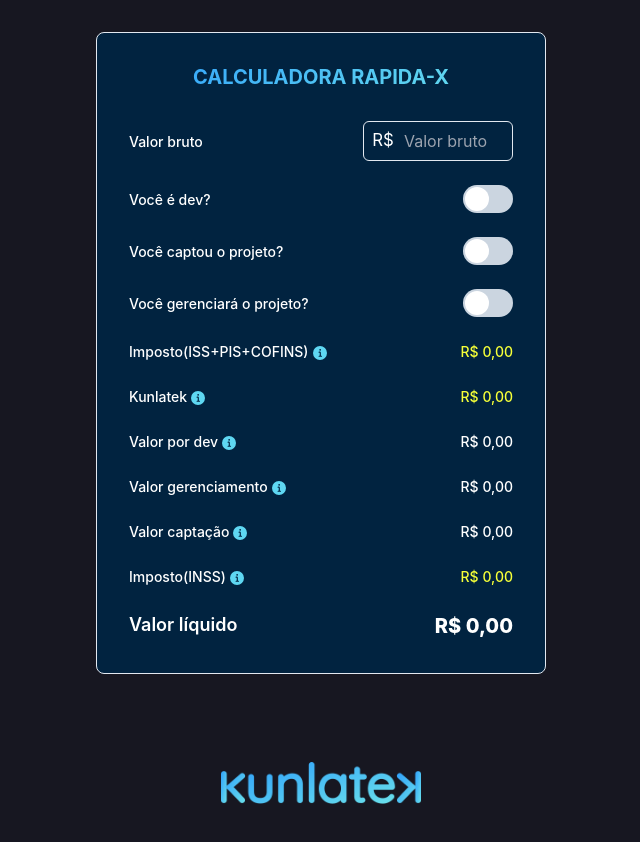
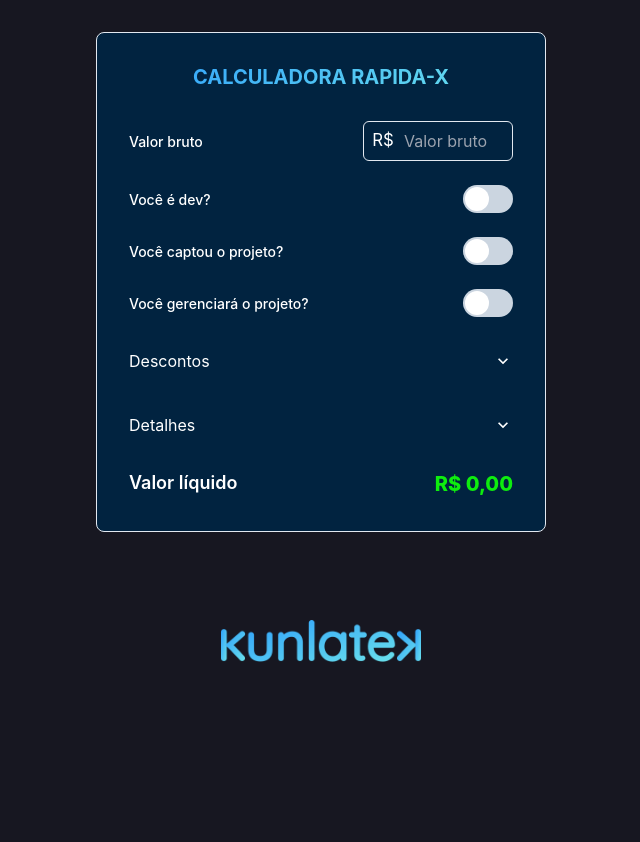
Before and after one commit to robertobdev/kunlatek-rapida-x-calculator, a Next.js app: page / in a window 1280 px wide. Shown: the top 842 px of the page, without its empty margins (319-959 px from the left). After the commit the page ends 800 px from the top, so only its background shows below. Built offline with nearby package versions, Linux system fonts and the light colour scheme.

Commit message:
Refactory

```diff
--- /dev/null
+++ b/src/components/details.tsx
@@ -0,0 +1,40 @@
+import { formatPrice } from "@/utils/format-price";
+import { Accordion, AccordionButton, AccordionIcon, AccordionItem, AccordionPanel, Box } from "@chakra-ui/react";
+import { OrderSummaryItem } from "./order-summary-item";
+
+type DetailsComponentProps = {
+  founders: number;
+  dev: number;
+  acquire: number;
+  manager: number;
+};
+export const DetailsComponent = ({ founders, dev, acquire, manager }: DetailsComponentProps) => {
+  return (
+    <Accordion allowToggle className="text-white">
+      <AccordionItem className="border-none">
+        <h2>
+          <AccordionButton className="!px-0">
+            <Box as='span' flex='1' textAlign='left'>
+              Detalhes
+            </Box>
+            <AccordionIcon />
+          </AccordionButton>
+        </h2>
+        <AccordionPanel pb={4} >
+          <OrderSummaryItem
+            label="Valor por dev"
+            tooltipLabel={`Valor total: ${formatPrice(dev * founders)} para 3 devs`}
+            value={formatPrice(dev)} />
+          <OrderSummaryItem
+            label="Valor captação"
+            tooltipLabel='Valor Bruto'
+            value={formatPrice(acquire)} />
+          <OrderSummaryItem
+            label="Valor gerenciamento"
+            tooltipLabel='Valor Bruto'
+            value={formatPrice(manager)} />
+        </AccordionPanel>
+      </AccordionItem>
+    </Accordion>
+  );
+};
--- /dev/null
+++ b/src/components/discounts.tsx
@@ -0,0 +1,46 @@
+import { formatPrice } from "@/utils/format-price";
+import { Accordion, AccordionButton, AccordionIcon, AccordionItem, AccordionPanel, Box } from "@chakra-ui/react";
+import { OrderSummaryItem } from "./order-summary-item";
+
+type DiscountsComponentProps = {
+  issPisConfins: number;
+  kunlatekFee: number;
+  kunlatek: number;
+  inss: number;
+};
+export const DiscountsComponent = ({ issPisConfins, kunlatekFee, kunlatek, inss }: DiscountsComponentProps) => {
+  return (
+    <Accordion allowToggle className="text-white">
+      <AccordionItem className="border-none">
+        <h2>
+          <AccordionButton className="!px-0">
+            <Box as='span' flex='1' textAlign='left'>
+              Descontos
+            </Box>
+            <AccordionIcon />
+          </AccordionButton>
+        </h2>
+        <AccordionPanel pb={4} >
+          <OrderSummaryItem
+            tooltipLabel="ISS + PIS + COFINS incide sob o valor bruto e é fixado em 5,65%"
+            label="Imposto(ISS+PIS+COFINS)"
+            isNegativeValue={true}
+            value={formatPrice(issPisConfins * -1)}
+          />
+          <OrderSummaryItem
+            label="Kunlatek"
+            tooltipLabel={'Kunlatek incide sob o valor bruto - Impostos(Iss PIS e COFINS) e é fixado em ' + kunlatekFee * 100 + '%'}
+            isNegativeValue={true}
+            value={formatPrice(kunlatek * -1)}
+          />
+          <OrderSummaryItem
+            label="Imposto(INSS)"
+            tooltipLabel="INSS incide sob o valor bruto do dev e é fixado em 20% com teto de R$ 1400,00"
+            isNegativeValue={true}
+            value={formatPrice(inss * -1)}
+          />
+        </AccordionPanel>
+      </AccordionItem>
+    </Accordion>
+  );
+};
--- /dev/null
+++ b/src/components/switch.tsx
@@ -0,0 +1,30 @@
+import { InputGroup, InputLeftElement, Switch } from "@chakra-ui/react";
+import { OrderSummaryItem } from "./order-summary-item";
+
+type SwitchComponentProps = {
+  title: string;
+  isChecked: boolean;
+  handleSwitch: (isChecked: boolean, type: string) => void;
+  type: string;
+};
+export const SwitchComponent = ({ title, isChecked, handleSwitch, type }: SwitchComponentProps) => {
+  return (
+    <OrderSummaryItem
+      label={title}
+    >
+      <InputGroup width={150} justifyContent="end">
+        <InputLeftElement
+          pointerEvents="none"
+          color="#FFFFFF"
+          fontSize="1.2em"
+        />
+        <Switch
+          size='lg'
+          color="#FFFFFF"
+          isChecked={isChecked}
+          onChange={({ target }) => handleSwitch(target.checked, type)}
+        />
+      </InputGroup>
+    </OrderSummaryItem>
+  );
+};
--- a/src/pages/index.tsx
+++ b/src/pages/index.tsx
@@ -1,3 +1,6 @@
+import { DetailsComponent } from '@/components/details';
+import { DiscountsComponent } from '@/components/discounts';
+import { SwitchComponent } from '@/components/switch';
 import { formatPrice } from '@/utils/format-price';
 import {
   Flex,
@@ -6,9 +9,9 @@
   InputGroup,
   InputLeftElement,
   Stack,
-  Switch,
   Text
 } from '@chakra-ui/react';
+import Head from 'next/head';
 import * as React from 'react';
 import { OrderSummaryItem } from '../components/order-summary-item';
 interface CalculateGrossValues {
@@ -23,97 +26,98 @@
   _isAcquire: boolean;
   _isManager: boolean;
 }
+
+type Switchs = {
+  dev: boolean;
+  acquire: boolean;
+  manager: boolean;
+};
+type Discounts = {
+  govermentIssPisConfins: number;
+  kunlatek: number;
+  inss: number;
+};
+type Details = {
+  dev: number;
+  acquire: number;
+  manager: number;
+};
 export default function Home() {
-  const [totalGrossValue, setTotalGrossValue] = React.useState('');
-  const [kunlatek, setKunlatek] = React.useState(0);
-  const [devGross, setDevGross] = React.useState(0);
-  const [managerGross, setManagerGross] = React.useState(0);
-  const [acquireGross, setAcquireGross] = React.useState(0);
-  const [inss, setInss] = React.useState(0);
-  const [issPisCofins, setIssPisCofins] = React.useState(0);
+  const KUNLATEK_FEE = 0.05;
+  const GOVERMENT_FEE = 0.0565;
+  const INSS_LIMIT = 1400;
+  const FOUNDERS = 3;
+  const FOUNDERS_PERCENT = 0.7;
+  const MANGAER_PERCENT = 0.15;
+  const ACQUIRE_PERCENT = 0.15;
+
+  const [switchs, setSwitchs] = React.useState<Switchs>({
+    dev: false,
+    acquire: false,
+    manager: false
+  });
+  const [details, setDetails] = React.useState<Details>({
+    dev: 0,
+    acquire: 0,
+    manager: 0,
+  });
+
+  const [grossInput, setGrossInput] = React.useState<string>('');
+
+  const [discounts, setDiscounts] = React.useState<Discounts>({
+    govermentIssPisConfins: 0,
+    kunlatek: 0,
+    inss: 0
+  });
   const [net, setNet] = React.useState(0);
-  const [isDev, setIsDev] = React.useState(false);
-  const [isManager, setIsManager] = React.useState(false);
-  const [isAcquire, setIsAcquire] = React.useState(false);
-  const KunlatekFee = 0.05;
-  const GovermentFee = 0.0565;
-  const InssLimit = 1400;
-  const Founders = 3;
-  const FoundersPercent = 0.7;
-  const ManagerPercent = 0.15;
-  const AcquirePercent = 0.15;
 
-  const handleGrossValue = (value: string | boolean, switchType: any = null) => {
-    if (!switchType) {
-      setTotalGrossValue(value as string);
-    }
-    const { _kunlatek, _devGross, _issPisCofins, _inss, _net, _acquireGross, _managerGross, _isDev, _isAcquire, _isManager } =
-      calculateGrossValue(Number(value), switchType);
-    setKunlatek(_kunlatek * -1);
-    setDevGross(_devGross);
-    setInss(_inss * -1);
-    setIssPisCofins(_issPisCofins * -1);
-    setNet(_net);
-    setAcquireGross(_acquireGross);
-    setManagerGross(_managerGross);
-    setIsDev(_isDev);
-    setIsAcquire(_isAcquire);
-    setIsManager(_isManager);
+  const handleSwitchs = (value: boolean, switchType: string) => {
+    setSwitchs({ ...switchs, [switchType]: value });
   };
 
-  const calculateGrossValue = (value: any, switchType: any = null): CalculateGrossValues => {
-    let _userGross = 0;
-    let _isDev = isDev;
-    let _isAcquire = isAcquire;
-    let _isManager = isManager;
-    const totalGrossFuncValue = switchType ? totalGrossValue : value;
-    const _totalGrossValue = Number(totalGrossFuncValue) * (1 - GovermentFee);
-    const _kunlatek = _totalGrossValue * KunlatekFee;
-    const _devGross = ((_totalGrossValue - _kunlatek) * FoundersPercent) / Founders;
-    const _managerGross = (_totalGrossValue - _kunlatek) * ManagerPercent;
-    const _acquireGross = (_totalGrossValue - _kunlatek) * AcquirePercent;
-    switch (switchType) {
-      case 'dev':
-        _isDev = value;
-
-        break;
-      case 'acquire':
-        _isAcquire = value;
-        break;
-      case 'manager':
-        _isManager = value;
-        break;
-      default:
-        break;
-    }
-    if (_isDev) {
-      _userGross += _devGross;
-    }
-    if (_isAcquire) {
-      _userGross += _acquireGross;
-    }
-    if (_isManager) {
-      _userGross += _managerGross;
-    }
-
-    const _inssRaw = _userGross * 0.2;
-    const _inss = _inssRaw < InssLimit ? _inssRaw : InssLimit;
-
-    return {
-      _kunlatek,
-      _devGross,
-      _managerGross,
-      _acquireGross,
-      _issPisCofins: value - _totalGrossValue,
-      _inss,
-      _net: _userGross - _inss,
-      _isDev,
-      _isAcquire,
-      _isManager
-    };
+  const handleGrossInput = (value: string) => {
+    setGrossInput(value);
   };
 
+  React.useEffect(() => {
+    const govermentIssPisConfins = Number(grossInput) * GOVERMENT_FEE;
+    const grossMinusGovermentFee = Number(grossInput) - govermentIssPisConfins;
+    const kunlatek = grossMinusGovermentFee * KUNLATEK_FEE;
+    const grossMinusGovermentFeeMinusKunlatekFee = grossMinusGovermentFee - kunlatek;
+
+    let net = 0;
+
+    const _details = {
+      dev: (grossMinusGovermentFeeMinusKunlatekFee * FOUNDERS_PERCENT) / FOUNDERS,
+      acquire: grossMinusGovermentFeeMinusKunlatekFee * ACQUIRE_PERCENT,
+      manager: grossMinusGovermentFeeMinusKunlatekFee * MANGAER_PERCENT,
+    };
+    console.log(grossMinusGovermentFeeMinusKunlatekFee);
+
+    Object.keys(switchs).forEach((item: string) => {
+      if (switchs[item as keyof Switchs]) {
+        net += _details[item as keyof Details];
+      }
+    });
+
+    const _inssRaw = net * 0.2;
+    const inss = _inssRaw < INSS_LIMIT ? _inssRaw : INSS_LIMIT;
+
+    setDiscounts({
+      govermentIssPisConfins,
+      kunlatek,
+      inss
+    });
+    setDetails(_details);
+    setNet(net - inss);
+
+  }, [switchs, grossInput]);
+
   return (
+    <>
+      <Head>
+        <title>Calculadora RapidaX - Kunlatek</title>
+      </Head>
       <Stack
         margin="8"
         spacing="8"
@@ -121,7 +125,6 @@
         bgColor="#012340"
         rounded="lg"
         className="sm:w-[450px] p-4 sm:p-8"
-    // width="450px"
       >
         <Heading
           textAlign="center"
@@ -149,95 +152,33 @@
                 color="#FFFFFF"
                 placeholder="Valor bruto"
                 type="number"
-              value={totalGrossValue}
-              onChange={({ target }) => handleGrossValue(target.value)}
+                value={grossInput}
+                onChange={({ target }) => handleGrossInput(target.value)}
               />
             </InputGroup>
           </OrderSummaryItem>
-        <OrderSummaryItem
-          label="Você é dev?"
-        >
-          <InputGroup width={150} justifyContent="end">
-            <InputLeftElement
-              pointerEvents="none"
-              color="#FFFFFF"
-              fontSize="1.2em"
-            />
-            <Switch
-              size='lg'
-              color="#FFFFFF"
-              isChecked={isDev}
-              onChange={({ target }) => handleGrossValue(target.checked, 'dev')}
-            />
-          </InputGroup>
-        </OrderSummaryItem>
-        <OrderSummaryItem
-          label="Você captou o projeto?"
-        >
-          <InputGroup width={150} justifyContent="end">
-            <InputLeftElement
-              pointerEvents="none"
-              color="#FFFFFF"
-              fontSize="1.2em"
-            />
-            <Switch
-              size='lg'
-              color="#FFFFFF"
-              isChecked={isAcquire}
-              onChange={({ target }) => handleGrossValue(target.checked, 'acquire')}
-            />
-          </InputGroup>
-        </OrderSummaryItem>
-        <OrderSummaryItem
-          label="Você gerenciará o projeto?"
-        >
-          <InputGroup width={150} justifyContent="end">
-            <InputLeftElement
-              pointerEvents="none"
-              color="#FFFFFF"
-              fontSize="1.2em"
-            />
-            <Switch
-              size='lg'
-              color="#FFFFFF"
-              isChecked={isManager}
-              onChange={({ target }) => handleGrossValue(target.checked, 'manager')}
-            />
-          </InputGroup>
-        </OrderSummaryItem>
-        <OrderSummaryItem
-          tooltipLabel="ISS + PIS + COFINS incide sob o valor bruto e é fixado em 5,65%"
-          label="Imposto(ISS+PIS+COFINS)"
-          isNegativeValue={true}
-          value={formatPrice(issPisCofins)}
-        />
-        <OrderSummaryItem
-          label="Kunlatek"
-          tooltipLabel={'Kunlatek incide sob o valor bruto - Impostos(Iss PIS e COFINS) e é fixado em ' + KunlatekFee * 100 + '%'}
-          isNegativeValue={true}
-          value={formatPrice(kunlatek)}
-        />
-        <OrderSummaryItem label="Valor por dev"
-          tooltipLabel={`Valor total: ${formatPrice(devGross * Founders)} para 3 devs`} value={formatPrice(devGross)} />
-        <OrderSummaryItem label="Valor gerenciamento" tooltipLabel='Valor Bruto' value={formatPrice(managerGross)} />
-        <OrderSummaryItem label="Valor captação" tooltipLabel='Valor Bruto' value={formatPrice(acquireGross)} />
 
-        <OrderSummaryItem
-          label="Imposto(INSS)"
-          tooltipLabel="INSS incide sob o valor bruto do dev e é fixado em 20% com teto de R$ 1400,00"
-          isNegativeValue={true}
-          value={formatPrice(inss)}
-        />
+          <SwitchComponent title="Você é dev?" handleSwitch={handleSwitchs} isChecked={switchs.dev} type='dev' ></SwitchComponent>
+
+          <SwitchComponent title="Você captou o projeto?" handleSwitch={handleSwitchs} isChecked={switchs.acquire} type='acquire' ></SwitchComponent>
+
+          <SwitchComponent title="Você gerenciará o projeto?" handleSwitch={handleSwitchs} isChecked={switchs.manager} type='manager' ></SwitchComponent>
+
+          <DiscountsComponent inss={discounts.inss} kunlatek={discounts.kunlatek} kunlatekFee={KUNLATEK_FEE} issPisConfins={discounts.govermentIssPisConfins}></DiscountsComponent>
+
+          <DetailsComponent dev={details.dev} acquire={details.acquire} manager={details.manager} founders={FOUNDERS}></DetailsComponent>
+
 
           <Flex justify="space-between">
             <Text fontSize="lg" color="#FFFFFF" fontWeight="semibold">
               Valor líquido
             </Text>
-          <Text fontSize="xl" color="#FFFFFF" fontWeight="extrabold">
+            <Text fontSize="xl" color="#0eed0e" fontWeight="extrabold">
               {formatPrice(net)}
             </Text>
           </Flex>
         </Stack>
       </Stack>
+    </>
   );
 };
```
Lines whose indentation alone changed are shown as unchanged.
